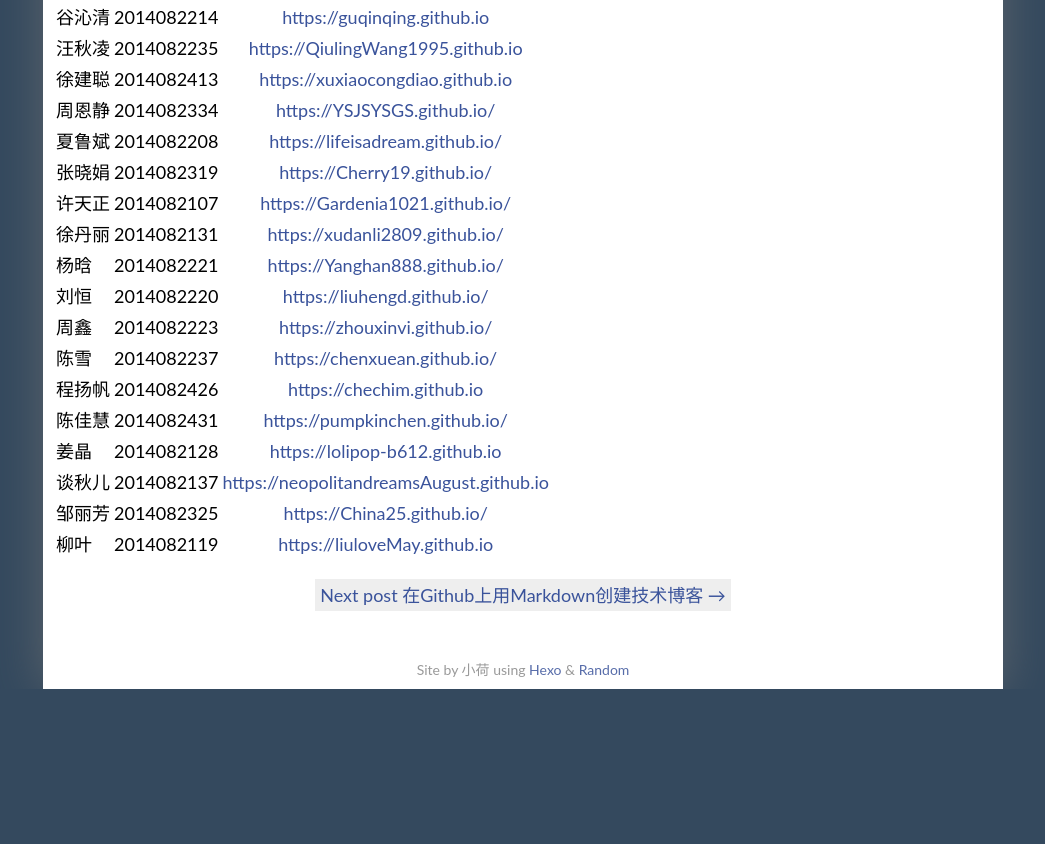
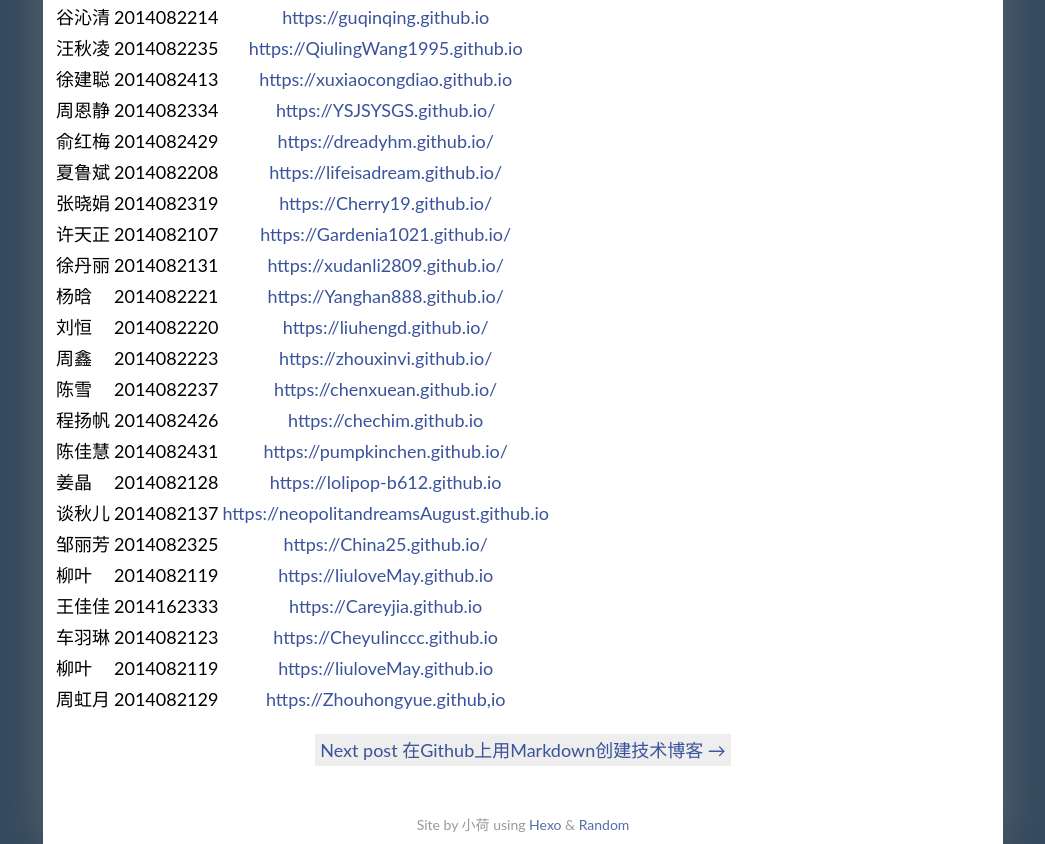
Before and after one commit to Zhouhongyue/xiaohe527864003.github.io, a plain HTML site: page 2017/03/18/网址/index.html in a window 1280 px wide. Shown: the part 668-1512 px from the top of the page, without its empty margins (117-1162 px from the left). Before the commit the page ends 1357 px from the top, so only its background shows below. Drawn offline with Linux system fonts and the light colour scheme.

Commit message:
Site updated: 2017-03-20 21:44:24

```diff
--- a/2017/03/18/网址/index.html
+++ b/2017/03/18/网址/index.html
@@ -125,7 +125,7 @@ https://liulunsheng.git...">
     <p class="page-title-sub">
       <span id = "post-title-date">Created at 2017-03-18</span>
 
-        <span id = "post-title-updated">Updated at 2017-03-18</span>
+        <span id = "post-title-updated">Updated at 2017-03-20</span>
 
 
 
@@ -246,6 +246,11 @@ https://liulunsheng.git...">
 <td style="text-align:center"><a href="https://YSJSYSGS.github.io/" target="_blank" rel="external">https://YSJSYSGS.github.io/</a></td>
 </tr>
 <tr>
+<td>俞红梅</td>
+<td style="text-align:right">2014082429</td>
+<td style="text-align:center"><a href="https://dreadyhm.github.io/" target="_blank" rel="external">https://dreadyhm.github.io/</a></td>
+</tr>
+<tr>
 <td>夏鲁斌</td>
 <td style="text-align:right">2014082208</td>
 <td style="text-align:center"><a href="https://lifeisadream.github.io/" target="_blank" rel="external">https://lifeisadream.github.io/</a></td>
@@ -314,6 +319,26 @@ https://liulunsheng.git...">
 <td>柳叶</td>
 <td style="text-align:right">2014082119</td>
 <td style="text-align:center"><a href="https://liuloveMay.github.io" target="_blank" rel="external">https://liuloveMay.github.io</a></td>
+</tr>
+<tr>
+<td>王佳佳</td>
+<td style="text-align:right">2014162333</td>
+<td style="text-align:center"><a href="https://Careyjia.github.io" target="_blank" rel="external">https://Careyjia.github.io</a></td>
+</tr>
+<tr>
+<td>车羽琳</td>
+<td style="text-align:right">2014082123</td>
+<td style="text-align:center"><a href="https://Cheyulinccc.github.io" target="_blank" rel="external">https://Cheyulinccc.github.io</a></td>
+</tr>
+<tr>
+<td>柳叶</td>
+<td style="text-align:right">2014082119</td>
+<td style="text-align:center"><a href="https://liuloveMay.github.io" target="_blank" rel="external">https://liuloveMay.github.io</a></td>
+</tr>
+<tr>
+<td>周虹月</td>
+<td style="text-align:right">2014082129</td>
+<td style="text-align:center"><a href="https://Zhouhongyue.github,io" target="_blank" rel="external">https://Zhouhongyue.github,io</a></td>
 </tr>
 </tbody>
 </table>
```
